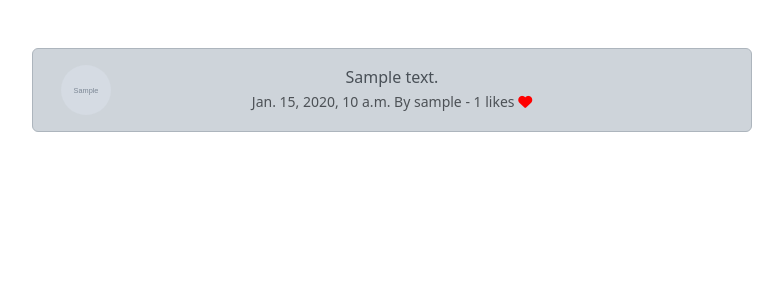
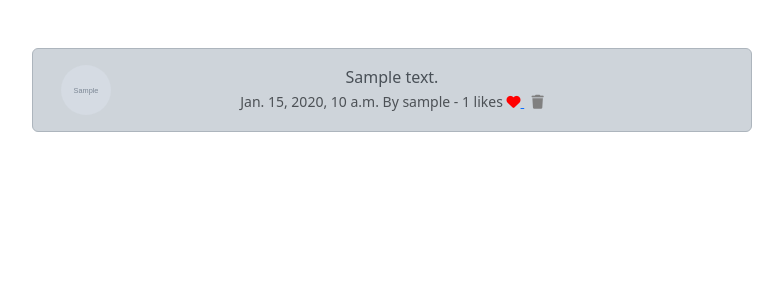
Before and after one commit to shahriaarrr/SHAZAM, a Django app: page /thunder_show/1 in a window 1280 px wide. Shown: the part 56-356 px from the top of the page, without its empty margins (62-845 px from the left). Run offline with Django 4.2, Linux system fonts and the light colour scheme; a user stored in the database is signed in; tables that the repository leaves empty hold one stand-in row (values such as "Sample post"); grey boxes marked "Sample" are stand-in pictures; some libraries are stand-ins or nearby versions.

Commit message:
add delete button to thunder page

```diff
--- a/shazam/templates/show_thunder.html
+++ b/shazam/templates/show_thunder.html
@@ -30,8 +30,12 @@
                                         </a>
                                     {% else %}
                                         <a href="{% url 'thunder_like' thunder.id %}">
-                                            <i class="fa fa-heart-o" style="color:red"></i>
-                                        </a>
+                                            <i class="fa fa-heart-o" style="color:red"></i></a>
+                                    {% endif %}
+                                    &nbsp;
+                                    {% if request.user.username == thunder.user.username %}
+                                        <a href="{% url 'delete_thunder' thunder.id %}">
+                                            <i class="fa-solid fa-trash" style="color: rgb(128,128,128)"></i></a>
                                     {% endif %}
                                 </small>
                             </div>
```
